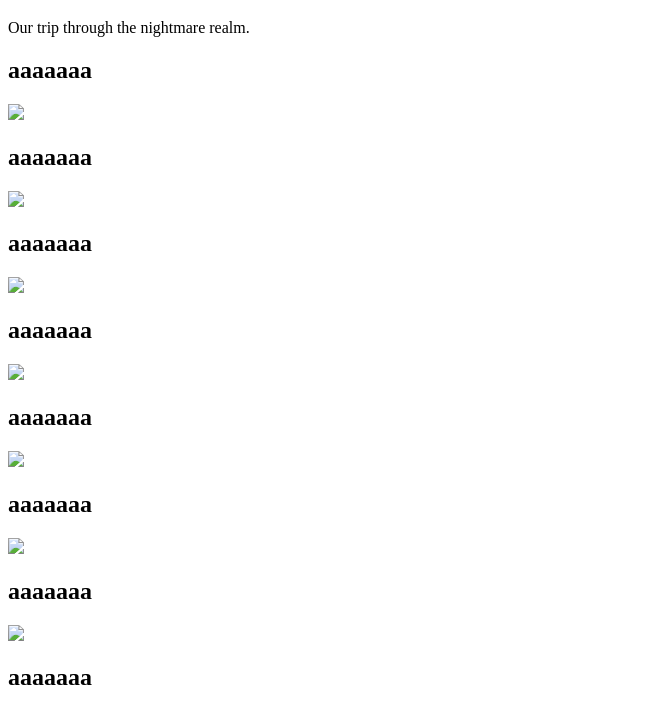
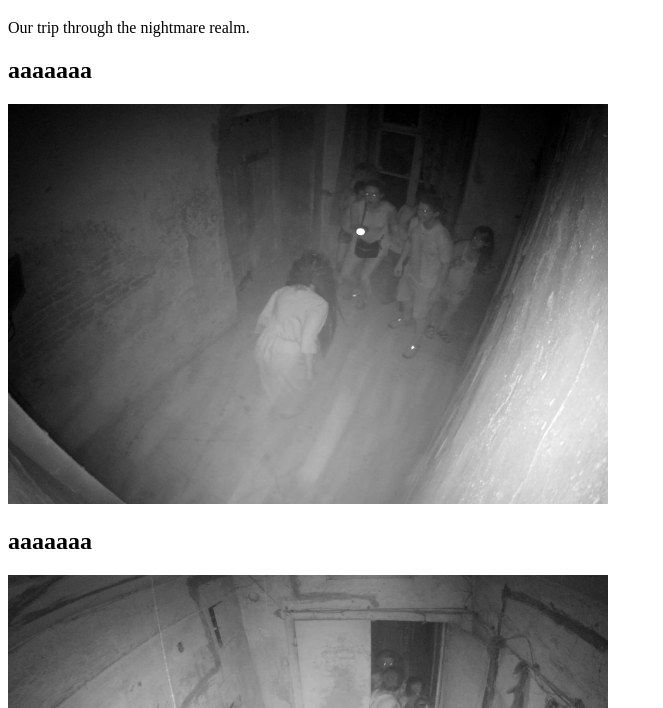
Before and after one commit to maddichilton/html-me-something, a plain HTML site: page index.html in a window 1280 px wide. Shown: the part 87-795 px from the top of the page, without its empty margins (0-663 px from the left). Drawn offline with Linux system fonts and the light colour scheme.

Commit message:
fixed images

```diff
--- a/index.html
+++ b/index.html
@@ -15,42 +15,42 @@
 
             <article>
                 <h2>aaaaaaa</h2>
-                <img src="1.jpg">
+                <img src="images/1.jpg" height="400" width="600">
             </article>
 
             <article>
                 <h2>aaaaaaa</h2>
-                <img src="2.jpg">
+                <img src="images/2.jpg" height="400" width="600">
             </article>
 
             <article>
                     <h2>aaaaaaa</h2>
-                    <img src="3.jpg">
+                    <img src="images/3.jpg" height="400" width="600">
             </article>
 
             <article>
                     <h2>aaaaaaa</h2>
-                    <img src="4.jpg">
+                    <img src="images/4.jpg" height="400" width="600">
             </article>
 
             <article>
                     <h2>aaaaaaa</h2>
-                    <img src="5.jpg">
+                    <img src="images/5.jpg" height="400" width="600">
             </article>
 
             <article>
                     <h2>aaaaaaa</h2>
-                    <img src="6.jpg">
+                    <img src="images/6.jpg" height="400" width="600">
             </article>
 
             <article>
                     <h2>aaaaaaa</h2>
-                    <img src="7.jpg">
+                    <img src="images/7.jpg" height="400" width="600">
             </article>
 
             <article>
                     <h2>aaaaaaa</h2>
-                    <img src="8.jpg">
+                    <img src="images/8.jpg" height="400" width="600">
             </article>
     </main>
 
```
